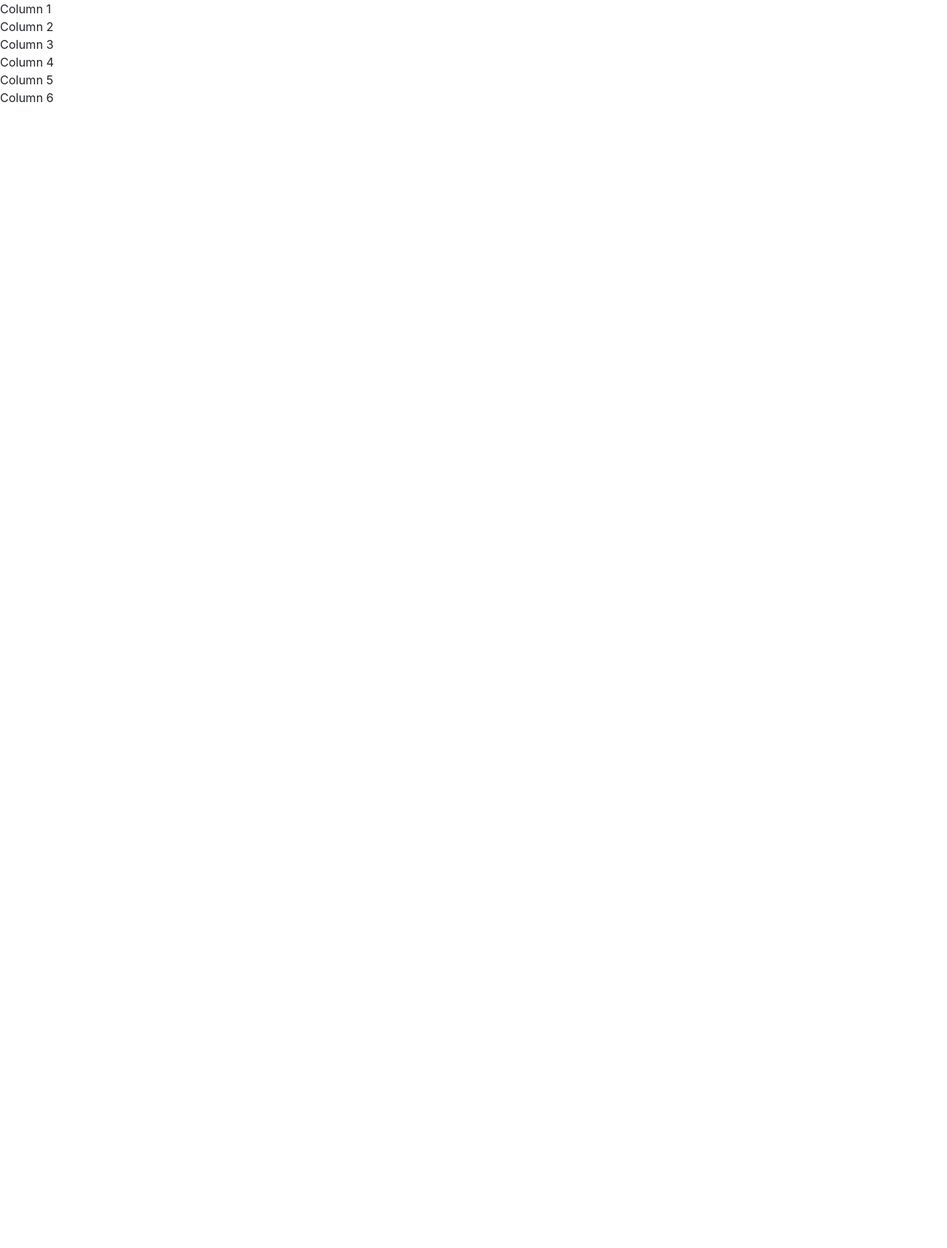
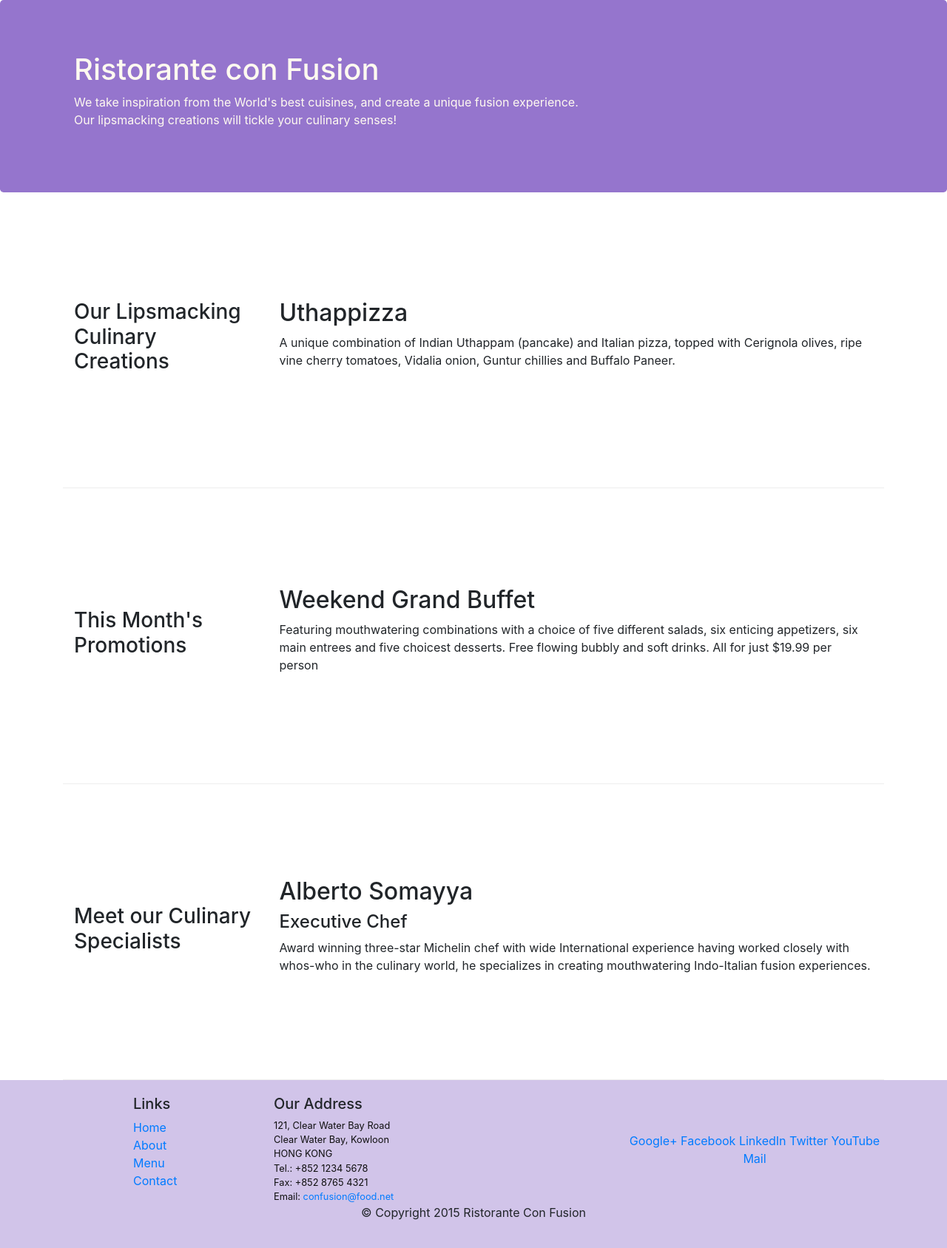
Before and after one commit to johnnymartinovic/nodeplayground, a website: page index.html in a window 1280 px wide. Shown: the whole page at 74% size. Before the commit the page ends 800 px from the top, so only its background shows below. Drawn offline with nearby package versions, Linux system fonts and the light colour scheme.

Commit message:
Updated to the course latest state

```diff
--- /dev/null
+++ b/css/styles.css
@@ -0,0 +1,30 @@
+.row-header {
+    margin: 0px auto;
+    padding: 0px;
+}
+
+.row-content {
+    margin: 0px auto;
+    padding: 50px 0px 50px 0px;
+    border-bottom: 1px ridge;
+    min-height: 400px;
+}
+
+.footer {
+    background-color: #D1C4E9;
+    margin: 0px auto;
+    padding: 20px 0px 20px 0px;
+}
+
+.jumbotron {
+    padding: 70px 30px 70px 30px;
+    margin: 0px auto;
+    background: #9575CD;
+    color: floralwhite;
+}
+
+address {
+    font-size: 80%;
+    margin: 0px;
+    color: #0f0f0f;
+}
--- a/index.html
+++ b/index.html
@@ -1,5 +1,5 @@
 <!DOCTYPE html>
-<html>
+<html lang="en">
 
 <head>
     <!-- Required meta tags always come first -->
@@ -9,28 +9,113 @@
 
     <!-- Bootstrap CSS -->
     <link rel="stylesheet" href="node_modules/bootstrap/dist/css/bootstrap.min.css">
+    <link href="css/styles.css" rel="stylesheet">
+    <title>Ristorante Con Fusion</title>
 </head>
 
 <body>
 
+<header class="jumbotron">
+    <div class="container">
+        <div class="row row-header">
+            <div class="col-12 col-sm-8">
+                <h1>Ristorante con Fusion</h1>
+                <p>We take inspiration from the World's best cuisines, and create a unique fusion experience. Our
+                    lipsmacking creations will tickle your culinary senses!</p>
+            </div>
+            <div class="col col-sm">
+            </div>
+        </div>
+    </div>
+</header>
 
-<div class="row">
-    <div class="col-lg-12 col-md-6 col-sm-3 col-xs-2">Column 1</div>
-    <div class="col-lg-12 col-md-6 col-sm-3 col-xs-2">Column 2</div>
-    <div class="col-lg-12 col-md-6 col-sm-3 col-xs-2">Column 3</div>
-    <div class="col-lg-12 col-md-6 col-sm-3 col-xs-2">Column 4</div>
-    <div class="col-lg-12 col-md-6 col-sm-3 col-xs-2">Column 5</div>
-    <div class="col-lg-12 col-md-6 col-sm-3 col-xs-2">Column 6</div>
+<div class="container">
+    <div class="row row-content align-items-center">
+        <div class="col-sm-4 col-md-3 flex-last">
+            <h3>Our Lipsmacking Culinary Creations</h3>
+        </div>
+        <div class="col-sm col-md flex-first">
+            <h2>Uthappizza</h2>
+            <p class=" d-none d-sm-block">A unique combination of Indian Uthappam (pancake) and Italian pizza, topped
+                with Cerignola olives, ripe vine cherry tomatoes, Vidalia onion, Guntur chillies and Buffalo Paneer.</p>
+        </div>
+    </div>
+
+
+    <div class="row row-content align-items-center">
+        <div class="col-sm-4 col-md-3">
+            <h3>This Month's Promotions</h3>
+        </div>
+        <div class="col-sm col-md">
+            <h2>Weekend Grand Buffet</h2>
+            <p class=" d-none d-sm-block">Featuring mouthwatering combinations with a choice of five different salads,
+                six enticing appetizers, six main entrees and five choicest desserts. Free flowing bubbly and soft
+                drinks. All for just $19.99 per person </p>
+        </div>
+    </div>
+
+    <div class="row row-content align-items-center">
+        <div class="col-sm-4 col-md-3 flex-last">
+            <h3>Meet our Culinary Specialists</h3>
+        </div>
+        <div class="col-sm col-md flex-first">
+            <h2>Alberto Somayya</h2>
+            <h4>Executive Chef</h4>
+            <p class=" d-none d-sm-block">Award winning three-star Michelin chef with wide International experience
+                having worked closely with whos-who in the culinary world, he specializes in creating mouthwatering
+                Indo-Italian fusion experiences. </p>
+        </div>
+    </div>
 </div>
 
+<footer class="footer">
+    <div class="container">
+        <div class="row">
+            <div class="col-5 offset-1 col-sm-2">
+                <h5>Links</h5>
+                <ul class="list-unstyled">
+                    <li><a href="#">Home</a></li>
+                    <li><a href="#">About</a></li>
+                    <li><a href="#">Menu</a></li>
+                    <li><a href="#">Contact</a></li>
+                </ul>
+            </div>
+            <div class="col-6 col-sm-5">
+                <h5>Our Address</h5>
+                <address>
+                    121, Clear Water Bay Road<br>
+                    Clear Water Bay, Kowloon<br>
+                    HONG KONG<br>
+                    Tel.: +852 1234 5678<br>
+                    Fax: +852 8765 4321<br>
+                    Email: <a href="mailto:confusion@food.net">confusion@food.net</a>
+                </address>
+            </div>
+            <div class="col col-sm-4 align-self-center">
+                <div style="text-align:center">
+                    <a href="http://google.com/+">Google+</a>
+                    <a href="http://www.facebook.com/profile.php?id=">Facebook</a>
+                    <a href="http://www.linkedin.com/in/">LinkedIn</a>
+                    <a href="http://twitter.com/">Twitter</a>
+                    <a href="http://youtube.com/">YouTube</a>
+                    <a href="mailto:">Mail</a>
+                </div>
+            </div>
+        </div>
+        <div class="row justify-content-center">
+            <div class="col-auto">
+                <p>© Copyright 2015 Ristorante Con Fusion</p>
+            </div>
+        </div>
+    </div>
+</footer>
 
-
-
-
-<!-- jQuery first, then Popper.js, then Bootstrap JS. -->
-<script src="node_modules/jquery/dist/jquery.slim.min.js"></script>
+<!-- jQuery first, then Tether, then Bootstrap JS. -->
+<!-- Bootsrap beta 4 replaced Tether with Popper -->
+<script src="node_modules/jquery/dist/jquery.min.js"></script>
 <script src="node_modules/popper.js/dist/umd/popper.min.js"></script>
 <script src="node_modules/bootstrap/dist/js/bootstrap.min.js"></script>
 
 </body>
+
 </html>
--- a/package.json
+++ b/package.json
@@ -1,8 +1,8 @@
 {
-  "name": "git-stuff",
+  "name": "confusion",
   "version": "1.0.0",
-  "description": "",
-  "main": "index.js",
+  "description": "This is a website for Ristorante Con Fusion",
+  "main": "index.html",
   "scripts": {
     "start": "npm run lite",
     "test": "echo \"Error: no test specified\" && exit 1",
```
Also changed, not shown: aboutus.html (added, +123 -0 lines).
